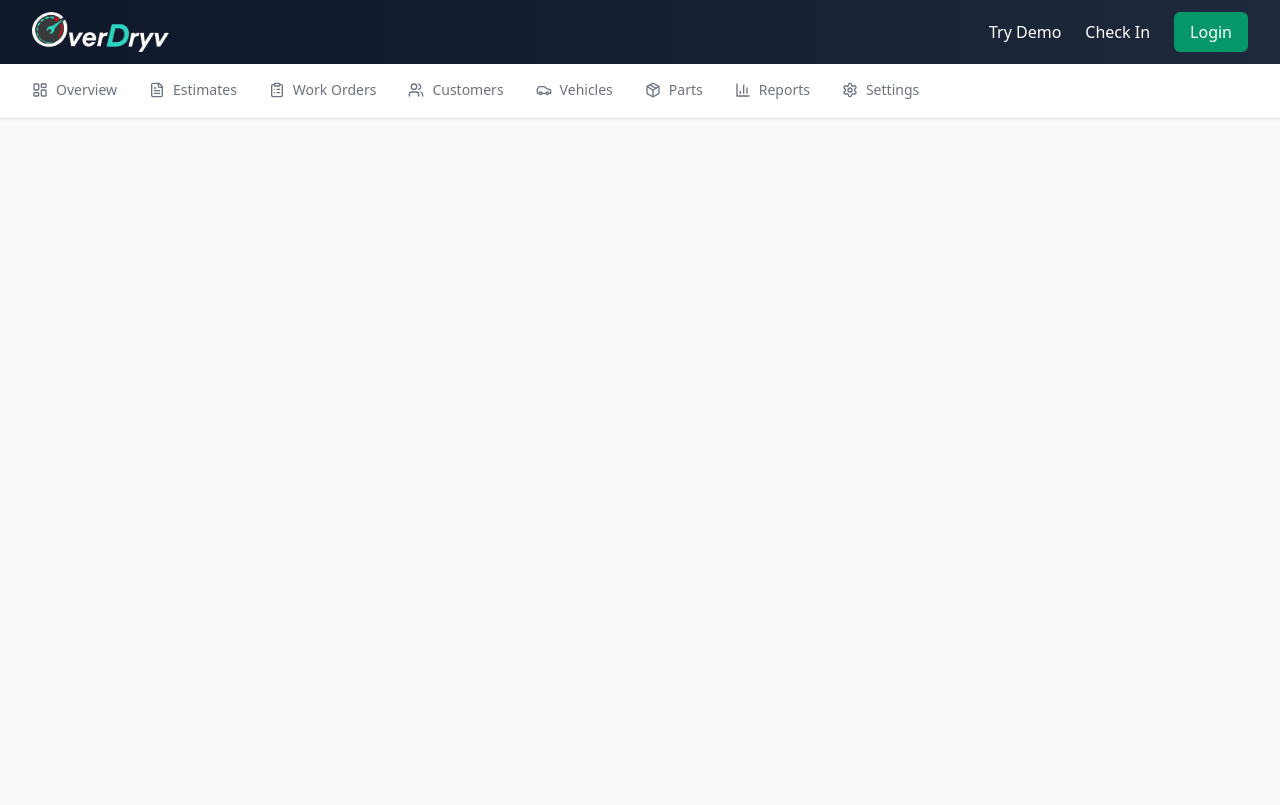
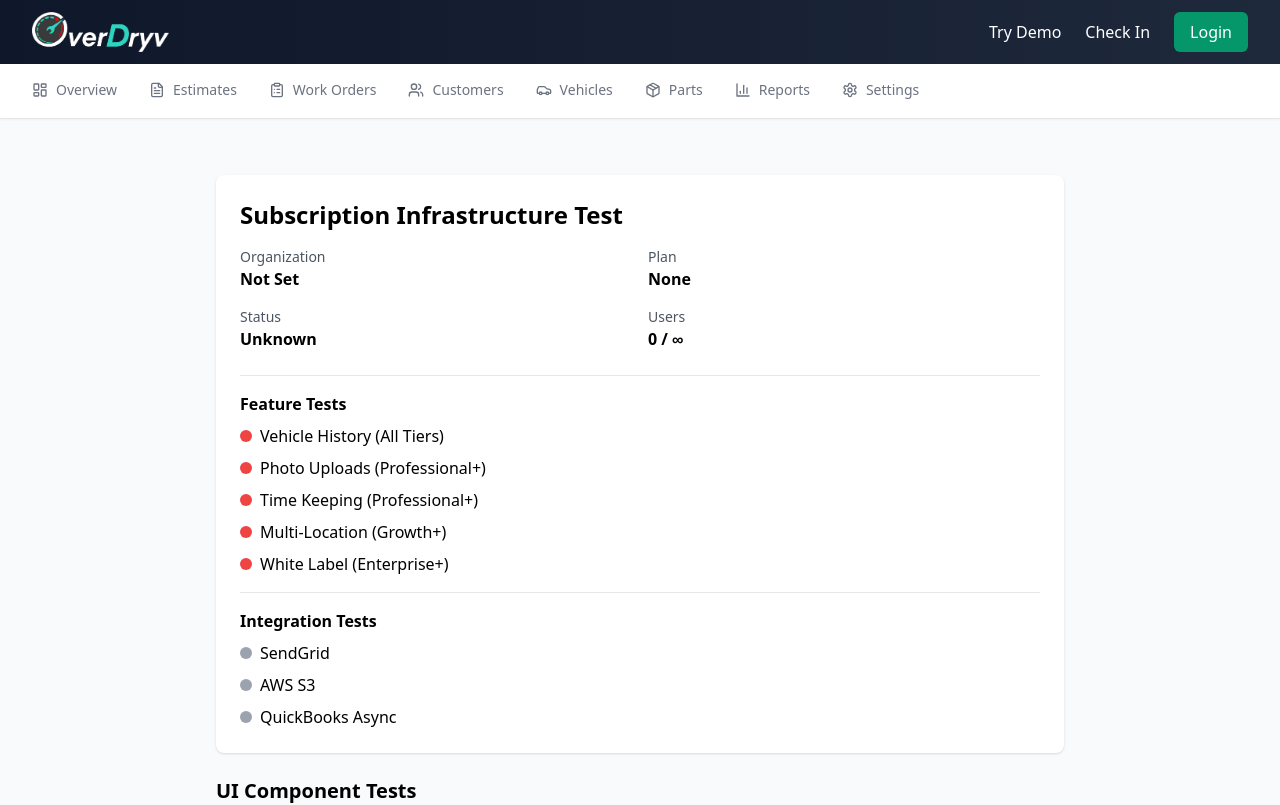
Before and after one commit to DropTheFee/OverDryv, a React (Vite) app: page /admin/test-subscription in a window 1280 px wide. Shown: the top 805 px of the page. Built offline with nearby package versions, Linux system fonts and the light colour scheme; no server answers.

Commit message:
feat: Add subscription test page (Phase 0.5)
- Add /admin/test-subscription route to AdminDashboard
- Fix import paths in SubscriptionTest component
- Test component shows org info, feature status, integration status
- Displays real-time feature gate and upgrade prompt examples

```diff
--- a/src/components/admin/SubscriptionTest.tsx
+++ b/src/components/admin/SubscriptionTest.tsx
@@ -1,6 +1,6 @@
 import React from 'react';
-import { useTenant, useFeature } from '../contexts/TenantContext';
-import { FeatureGate, UpgradePrompt, ConfigureIntegrationPrompt } from '../components/ui';
+import { useTenant, useFeature } from '../../contexts/TenantContext';
+import { FeatureGate, UpgradePrompt, ConfigureIntegrationPrompt } from '../ui';
 
 /**
  * Test component for subscription infrastructure
--- a/src/pages/AdminDashboard.tsx
+++ b/src/pages/AdminDashboard.tsx
@@ -9,6 +9,7 @@ import VehiclesManagement from '../components/admin/VehiclesManagement';
 import PartsInventory from '../components/admin/PartsInventory';
 import ReportsSection from '../components/admin/ReportsSection';
 import AdminSettings from '../components/admin/AdminSettings';
+import { SubscriptionTest } from '../components/admin/SubscriptionTest';
 
 const AdminDashboard: React.FC = () => {
   return (
@@ -24,6 +25,7 @@ const AdminDashboard: React.FC = () => {
           <Route path="parts" element={<PartsInventory />} />
           <Route path="reports" element={<ReportsSection />} />
           <Route path="settings" element={<AdminSettings />} />
+          <Route path="test-subscription" element={<SubscriptionTest />} />
         </Routes>
       </div>
     </div>
```
